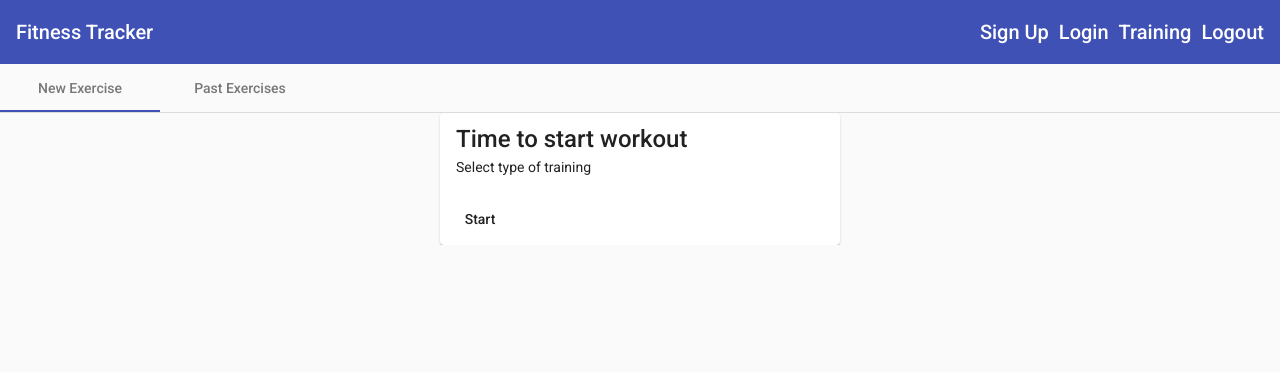
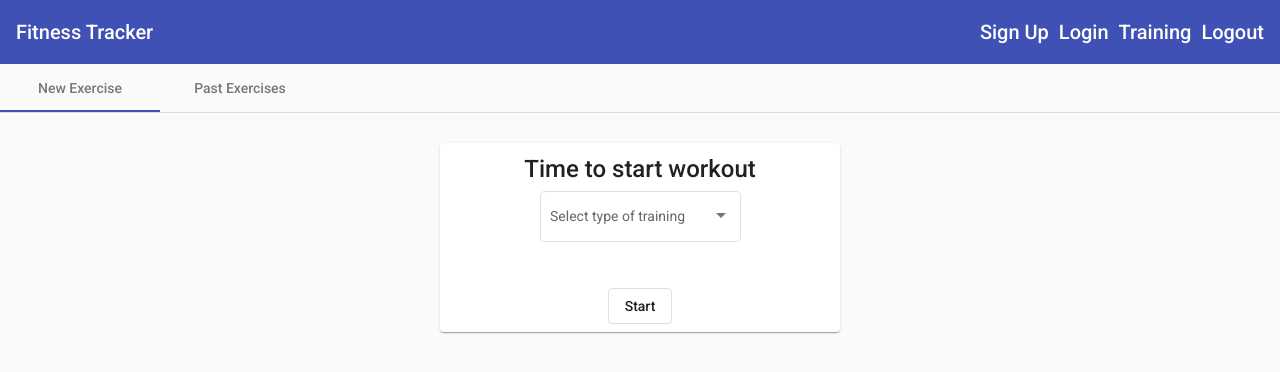
Before and after one commit to Gagandeep39/angular-fitness-tracker, an Angular app: page /training in a window 1280 px wide. Shown: the top 372 px of the page. Built offline with nearby package versions, Linux system fonts and the light colour scheme.

Commit message:
Added dropdown in new training card

```diff
--- a/src/app/material-demo.module.ts
+++ b/src/app/material-demo.module.ts
@@ -11,6 +11,7 @@
 import { MatListModule } from '@angular/material/list';
 import { MatTabsModule } from '@angular/material/tabs';
 import { MatCardModule } from '@angular/material/card';
+import { MatSelectModule } from '@angular/material/select';
 
 @NgModule({
   imports: [
@@ -26,6 +27,7 @@
     MatListModule,
     MatTabsModule,
     MatCardModule,
+    MatSelectModule,
   ],
   exports: [
     MatButtonModule,
@@ -40,6 +42,7 @@
     MatListModule,
     MatTabsModule,
     MatCardModule,
+    MatSelectModule,
   ],
 })
 export class MaterialDemoModule {}
--- a/src/app/training/new-training/new-training.component.css
+++ b/src/app/training/new-training/new-training.component.css
@@ -0,0 +1,3 @@
+.new-training {
+  padding: 30px;
+}
--- a/src/app/training/new-training/new-training.component.html
+++ b/src/app/training/new-training/new-training.component.html
@@ -1,11 +1,19 @@
 <section class="new-training" fxLayout fxLayoutAlign="center">
-  <mat-card fxFlex="400px">
-    <mat-card-title>Time to start workout</mat-card-title>
-    <mat-card-content>
-        Select type of training
+  <mat-card fxFlex.xs="100%" fxFlex.gt-xs="400px">
+    <mat-card-title fxLayoutAlign="center">Time to start workout</mat-card-title>
+    <mat-card-content fxLayoutAlign="center">
+
+      <mat-form-field appearance="outline">
+        <mat-label>Select type of training</mat-label>
+        <mat-select>
+          <mat-option *ngFor="let item of trainings" [value]="item">
+            {{item}}
+          </mat-option>
+        </mat-select>
+      </mat-form-field>
     </mat-card-content>
-    <mat-card-actions>
-      <button mat-button>Start</button>
+    <mat-card-actions  fxLayoutAlign="center">
+      <button mat-stroked-button type="submit">Start</button>
     </mat-card-actions>
   </mat-card>
 </section>
--- a/src/app/training/new-training/new-training.component.ts
+++ b/src/app/training/new-training/new-training.component.ts
@@ -3,13 +3,12 @@
 @Component({
   selector: 'app-new-training',
   templateUrl: './new-training.component.html',
-  styleUrls: ['./new-training.component.css']
+  styleUrls: ['./new-training.component.css'],
 })
 export class NewTrainingComponent implements OnInit {
+  trainings = ['Running', 'Walking', 'Cycling'];
 
-  constructor() { }
+  constructor() {}
 
-  ngOnInit(): void {
-  }
-
+  ngOnInit(): void {}
 }
```
